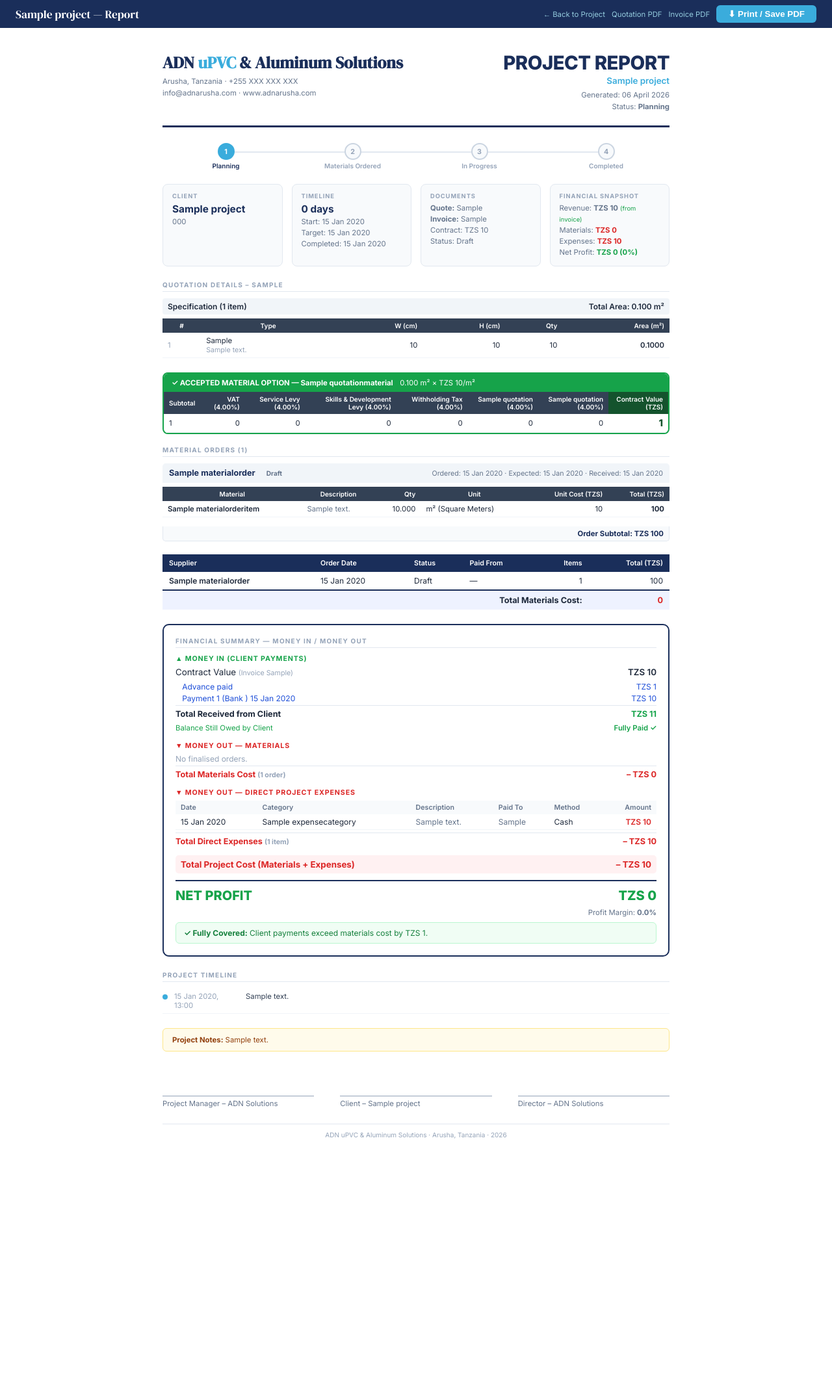
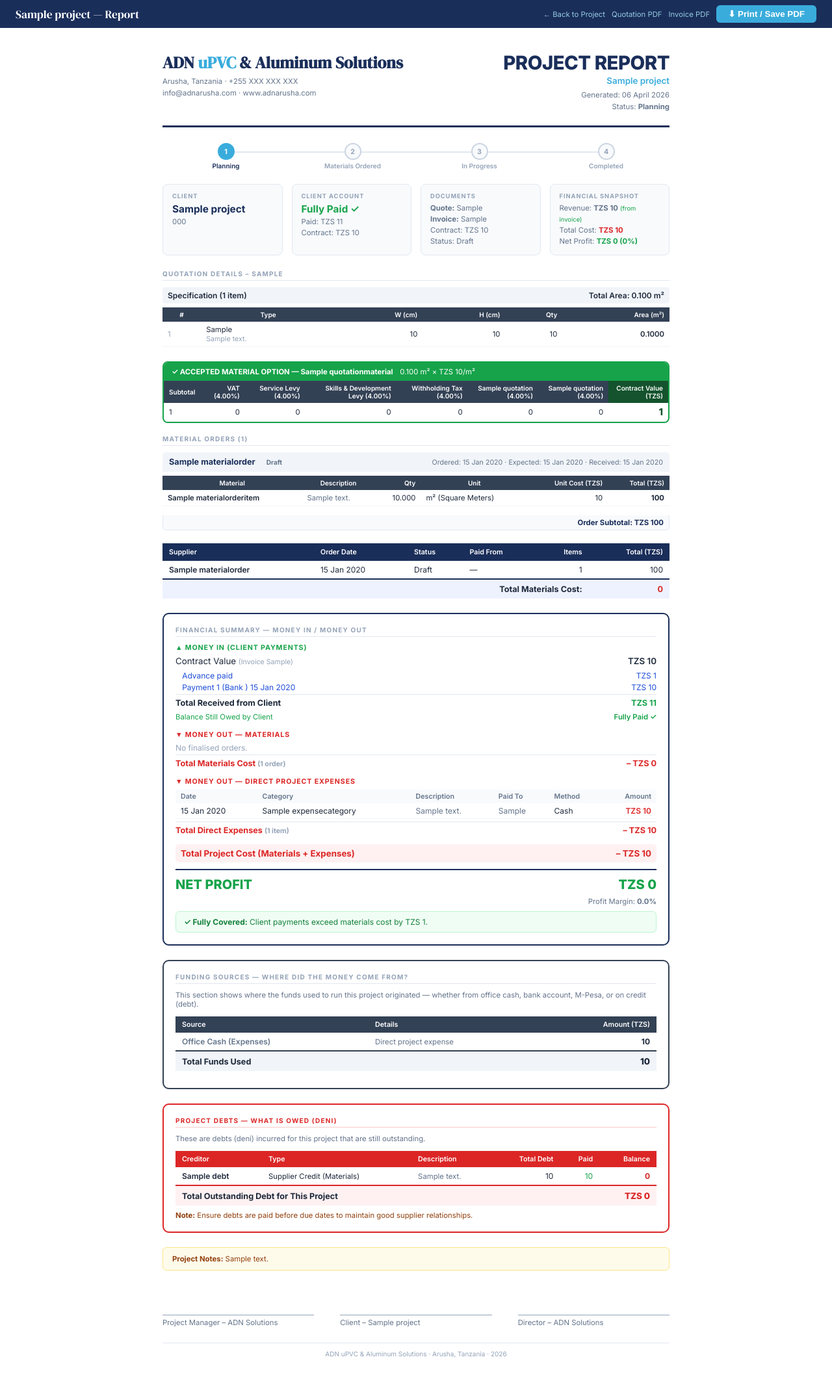
Before and after one commit to Majorsoln/ADN, a Django app: page /projects/1/report/ in a window 1280 px wide. Shown: the whole page at 65% size. Before the commit the page ends 1752 px from the top, so only its background shows below. Run offline with Django 4.2, Linux system fonts and the light colour scheme; tables that the repository leaves empty hold one stand-in row (values such as "Sample post").

Commit message:
Improve project report: add funding sources, client debt, remove timeline
- Replace Timeline meta-box with Client Account showing balance owed (deni)
- Add "Funding Sources" section showing where money came from (office cash,
  bank, M-Pesa, credit/debt) for both materials and expenses
- Add "Project Debts" section listing outstanding debts linked to project
- Show debt (deni) amount in Financial Snapshot meta-box
- Remove timeline section from PDF report as requested
- Add project-linked debts data to _funding_analysis() in views.py

https://claude.ai/code/session_01DYd7fNb7BHV2dkgYSdWY6U

```diff
--- a/projects/views.py
+++ b/projects/views.py
@@ -9,6 +9,7 @@ from .models import Project, ProjectEvent
 from .forms import ProjectForm
 from office.models import OfficeIncome
 from orders.models import MaterialOrder
+from finance.models import Debt
 
 
 # ── helpers ──────────────────────────────────────────────────────────────────
@@ -121,6 +122,80 @@ def _funding_analysis(project, orders):
     # Balance still owed by client
     balance_due = max(project.revenue - total_client_received, D('0'))
 
+    # ── Project-linked debts (what the business owes for this project) ───────
+    project_debts = list(
+        Debt.objects.filter(project=project)
+        .exclude(status='settled')
+        .prefetch_related('payments')
+    )
+    project_debts_total = sum(d.balance for d in project_debts)
+
+    # ── Funding source summary (where did the money come from) ───────────────
+    funding_sources = []
+    for item in mat_breakdown:
+        if item['key'] == 'credit':
+            funding_sources.append({
+                'source': 'Deni (Credit/Debt)',
+                'type': 'debt',
+                'amount': item['amount'],
+                'detail': 'Materials purchased on credit — creates a liability',
+            })
+        elif item['key'] == 'cash':
+            funding_sources.append({
+                'source': 'Office Cash',
+                'type': 'office_cash',
+                'amount': item['amount'],
+                'detail': 'Paid from office cash reserves',
+            })
+        elif item['key'] == 'bank':
+            funding_sources.append({
+                'source': 'Bank Account',
+                'type': 'bank',
+                'amount': item['amount'],
+                'detail': 'Paid from business bank account',
+            })
+        elif item['key'] == 'mpesa':
+            funding_sources.append({
+                'source': 'M-Pesa',
+                'type': 'mpesa',
+                'amount': item['amount'],
+                'detail': 'Paid via M-Pesa mobile money',
+            })
+        elif item['key'] == 'cheque':
+            funding_sources.append({
+                'source': 'Cheque',
+                'type': 'cheque',
+                'amount': item['amount'],
+                'detail': 'Paid by cheque',
+            })
+        else:
+            funding_sources.append({
+                'source': 'Unspecified',
+                'type': 'other',
+                'amount': item['amount'],
+                'detail': 'Payment source not recorded',
+            })
+
+    # Also add direct expense funding sources
+    exp_method_map = {}
+    for exp in direct_expenses:
+        m = exp.payment_method
+        exp_method_map[m] = exp_method_map.get(m, D('0')) + exp.amount
+    for m, amt in sorted(exp_method_map.items(), key=lambda x: -x[1]):
+        label_map = {
+            'cash': 'Office Cash (Expenses)',
+            'bank': 'Bank Account (Expenses)',
+            'mpesa': 'M-Pesa (Expenses)',
+            'cheque': 'Cheque (Expenses)',
+            'other': 'Other (Expenses)',
+        }
+        funding_sources.append({
+            'source': label_map.get(m, f'{m} (Expenses)'),
+            'type': m,
+            'amount': amt,
+            'detail': 'Direct project expense',
+        })
+
     return {
         'mat_breakdown':           mat_breakdown,
         'advance_paid':            advance_paid,
@@ -137,6 +212,9 @@ def _funding_analysis(project, orders):
         'own_funds_message':       own_funds_message,
         'credit_orders':           credit_orders,
         'credit_amount':           credit_amount,
+        'project_debts':           project_debts,
+        'project_debts_total':     project_debts_total,
+        'funding_sources':         funding_sources,
     }
 
 
--- a/templates/projects/report.html
+++ b/templates/projects/report.html
@@ -75,14 +75,6 @@
     .fin-row.total { font-size:15pt; font-weight:800; border-top:2px solid #1a2e5a; padding-top:10px; margin-top:10px; }
     .text-red { color:#dc2626; }
     .text-green { color:#16a34a; }
-
-    /* ── Timeline ── */
-    .timeline { margin:22px 0; }
-    .tl-row { display:flex; gap:10px; padding:5px 0; border-bottom:1px solid #f1f5f9; font-size:8.5pt; }
-    .tl-dot { width:8px; height:8px; border-radius:50%; background:#3aacdc; flex-shrink:0; margin-top:4px; }
-    .tl-dot.note { background:#94a3b8; }
-    .tl-date { color:#94a3b8; width:100px; flex-shrink:0; }
-    .tl-desc { color:#334155; flex:1; }
 
     /* ── Signature ── */
     .sig-row { display:flex; gap:40px; margin-top:32px; }
@@ -173,12 +165,20 @@
       <div class="sub">{{ project.client_phone|default:"—" }}</div>
     </div>
     <div class="meta-box">
-      <div class="lbl">Timeline</div>
-      <div class="val">{{ project.days_elapsed }} days</div>
+      <div class="lbl">Client Account</div>
+      <div class="val" style="{% if funding.balance_due > 0 %}color:#dc2626{% else %}color:#16a34a{% endif %}">
+        {% if funding.balance_due > 0 %}
+        TZS {{ funding.balance_due|floatformat:0 }}
+        {% else %}
+        Fully Paid ✓
+        {% endif %}
+      </div>
       <div class="sub">
-        Start: {{ project.start_date|date:"d M Y" }}<br>
-        {% if project.target_date %}Target: {{ project.target_date|date:"d M Y" }}<br>{% endif %}
-        {% if project.completion_date %}Completed: {{ project.completion_date|date:"d M Y" }}{% else %}In progress{% endif %}
+        {% if funding.balance_due > 0 %}
+        <strong style="color:#dc2626;">Client owes this amount</strong><br>
+        {% endif %}
+        Paid: TZS {{ funding.total_client_received|floatformat:0 }}<br>
+        Contract: TZS {{ project.revenue|floatformat:0 }}
       </div>
     </div>
     <div class="meta-box">
@@ -202,14 +202,14 @@
         Revenue: <strong>TZS {{ project.revenue|floatformat:0 }}</strong>
         {% if project.revenue_source == 'quotation' %}<small style="color:#2563eb;">(from accepted quotation)</small>
         {% elif project.revenue_source == 'invoice' %}<small style="color:#16a34a;">(from invoice)</small>{% endif %}<br>
-        Materials: <strong style="color:#dc2626;">TZS {{ project.materials_cost|floatformat:0 }}</strong><br>
-        {% if funding.direct_expenses_cost > 0 %}
-        Expenses: <strong style="color:#dc2626;">TZS {{ funding.direct_expenses_cost|floatformat:0 }}</strong><br>
-        {% endif %}
+        Total Cost: <strong style="color:#dc2626;">TZS {{ funding.total_cost|floatformat:0 }}</strong><br>
         Net Profit: <strong style="color:{% if project.gross_profit >= 0 %}#16a34a{% else %}#dc2626{% endif %};">
           TZS {{ project.gross_profit|floatformat:0 }}
           {% if project.revenue > 0 %}({{ project.profit_margin|floatformat:0 }}%){% endif %}
-        </strong>
+        </strong><br>
+        {% if funding.project_debts_total > 0 %}
+        <span style="color:#dc2626;">Deni: <strong>TZS {{ funding.project_debts_total|floatformat:0 }}</strong></span>
+        {% endif %}
       </div>
     </div>
   </div>
@@ -517,17 +517,91 @@
     {% endif %}
   </div>
 
-  <!-- ── Project Timeline / Activity Log ── -->
-  {% if events %}
-  <div class="timeline">
-    <div class="sec">Project Timeline</div>
-    {% for event in events|slice:":30" %}
-    <div class="tl-row">
-      <div class="tl-dot {% if event.event_type == 'note' %}note{% endif %}"></div>
-      <div class="tl-date">{{ event.created_at|date:"d M Y, H:i" }}</div>
-      <div class="tl-desc">{{ event.description }}</div>
+  <!-- ── Funding Sources — Where did the money come from? ── -->
+  {% if funding.funding_sources %}
+  <div style="border:2px solid #334155;border-radius:10px;padding:18px;margin:22px 0;page-break-inside:avoid;">
+    <div class="sec">Funding Sources — Where Did the Money Come From?</div>
+    <p style="font-size:8.5pt;color:#64748b;margin-bottom:12px;">
+      This section shows where the funds used to run this project originated — whether from office cash, bank account, M-Pesa, or on credit (debt).
+    </p>
+    <table style="width:100%;border-collapse:collapse;font-size:9pt;margin-bottom:8px;">
+      <thead>
+        <tr style="background:#334155;color:#fff;">
+          <th style="padding:6px 10px;text-align:left;font-size:8pt;font-weight:600;">Source</th>
+          <th style="padding:6px 10px;text-align:left;font-size:8pt;font-weight:600;">Details</th>
+          <th style="padding:6px 10px;text-align:right;font-size:8pt;font-weight:600;">Amount (TZS)</th>
+        </tr>
+      </thead>
+      <tbody>
+        {% for src in funding.funding_sources %}
+        <tr style="border-bottom:1px solid #e2e8f0;{% if src.type == 'debt' %}background:#fff1f2;{% endif %}">
+          <td style="padding:6px 10px;font-weight:600;{% if src.type == 'debt' %}color:#dc2626;{% elif src.type == 'office_cash' %}color:#16a34a;{% elif src.type == 'bank' %}color:#2563eb;{% elif src.type == 'mpesa' %}color:#059669;{% else %}color:#64748b;{% endif %}">
+            {% if src.type == 'debt' %}⚠{% endif %} {{ src.source }}
+          </td>
+          <td style="padding:6px 10px;color:#64748b;font-size:8.5pt;">{{ src.detail }}</td>
+          <td style="padding:6px 10px;text-align:right;font-weight:700;">{{ src.amount|floatformat:0 }}</td>
+        </tr>
+        {% endfor %}
+      </tbody>
+      <tfoot>
+        <tr style="background:#f1f5f9;border-top:2px solid #334155;">
+          <td colspan="2" style="padding:7px 10px;font-weight:700;font-size:9.5pt;">Total Funds Used</td>
+          <td style="padding:7px 10px;text-align:right;font-weight:800;font-size:10pt;">{{ funding.total_cost|floatformat:0 }}</td>
+        </tr>
+      </tfoot>
+    </table>
+
+    {% if funding.credit_amount > 0 %}
+    <div style="padding:8px 12px;background:#fff1f2;border:1.5px solid #fecaca;border-radius:6px;font-size:9pt;color:#dc2626;margin-top:8px;">
+      <strong>⚠ Deni (Debt):</strong> TZS {{ funding.credit_amount|floatformat:0 }} of materials were purchased on credit.
+      This amount is a liability that must be repaid.
     </div>
-    {% endfor %}
+    {% endif %}
+  </div>
+  {% endif %}
+
+  <!-- ── Project Debts / Liabilities ── -->
+  {% if funding.project_debts %}
+  <div style="border:2px solid #dc2626;border-radius:10px;padding:18px;margin:22px 0;page-break-inside:avoid;">
+    <div class="sec" style="color:#dc2626;border-bottom-color:#fecaca;">Project Debts — What is Owed (Deni)</div>
+    <p style="font-size:8.5pt;color:#64748b;margin-bottom:12px;">
+      These are debts (deni) incurred for this project that are still outstanding.
+    </p>
+    <table style="width:100%;border-collapse:collapse;font-size:9pt;">
+      <thead>
+        <tr style="background:#dc2626;color:#fff;">
+          <th style="padding:6px 10px;text-align:left;font-size:8pt;font-weight:600;">Creditor</th>
+          <th style="padding:6px 10px;text-align:left;font-size:8pt;font-weight:600;">Type</th>
+          <th style="padding:6px 10px;text-align:left;font-size:8pt;font-weight:600;">Description</th>
+          <th style="padding:6px 10px;text-align:right;font-size:8pt;font-weight:600;">Total Debt</th>
+          <th style="padding:6px 10px;text-align:right;font-size:8pt;font-weight:600;">Paid</th>
+          <th style="padding:6px 10px;text-align:right;font-size:8pt;font-weight:600;">Balance</th>
+        </tr>
+      </thead>
+      <tbody>
+        {% for debt in funding.project_debts %}
+        <tr style="border-bottom:1px solid #fecaca;">
+          <td style="padding:6px 10px;font-weight:600;">{{ debt.creditor_name }}</td>
+          <td style="padding:6px 10px;font-size:8.5pt;">{{ debt.get_debt_type_display }}</td>
+          <td style="padding:6px 10px;color:#64748b;font-size:8.5pt;">{{ debt.description }}</td>
+          <td style="padding:6px 10px;text-align:right;">{{ debt.amount|floatformat:0 }}</td>
+          <td style="padding:6px 10px;text-align:right;color:#16a34a;">{{ debt.total_paid|floatformat:0 }}</td>
+          <td style="padding:6px 10px;text-align:right;font-weight:700;color:#dc2626;">{{ debt.balance|floatformat:0 }}</td>
+        </tr>
+        {% endfor %}
+      </tbody>
+      <tfoot>
+        <tr style="background:#fff1f2;border-top:2px solid #dc2626;">
+          <td colspan="5" style="padding:7px 10px;font-weight:700;font-size:9.5pt;">Total Outstanding Debt for This Project</td>
+          <td style="padding:7px 10px;text-align:right;font-weight:800;font-size:10pt;color:#dc2626;">TZS {{ funding.project_debts_total|floatformat:0 }}</td>
+        </tr>
+      </tfoot>
+    </table>
+    {% if funding.project_debts.0.due_date %}
+    <div style="margin-top:8px;font-size:8.5pt;color:#92400e;">
+      <strong>Note:</strong> Ensure debts are paid before due dates to maintain good supplier relationships.
+    </div>
+    {% endif %}
   </div>
   {% endif %}
 
```
